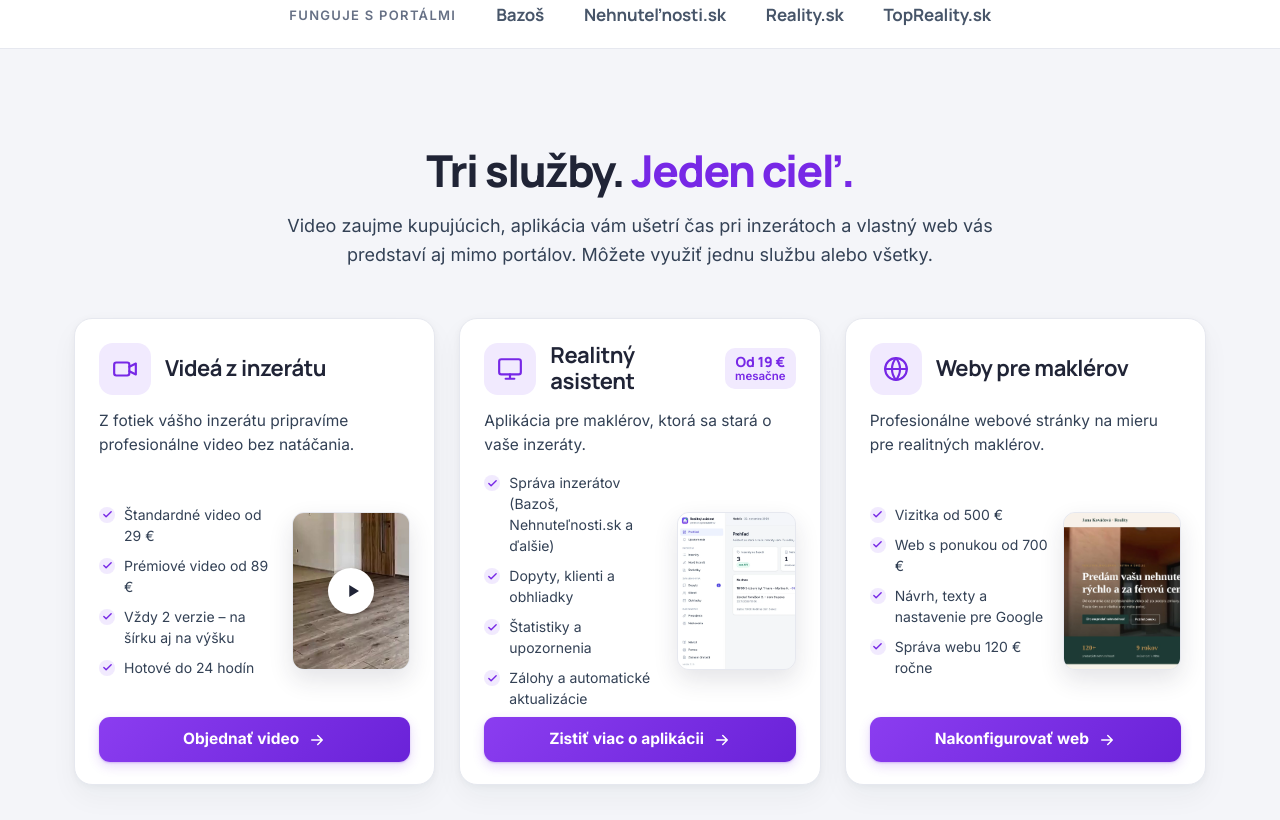
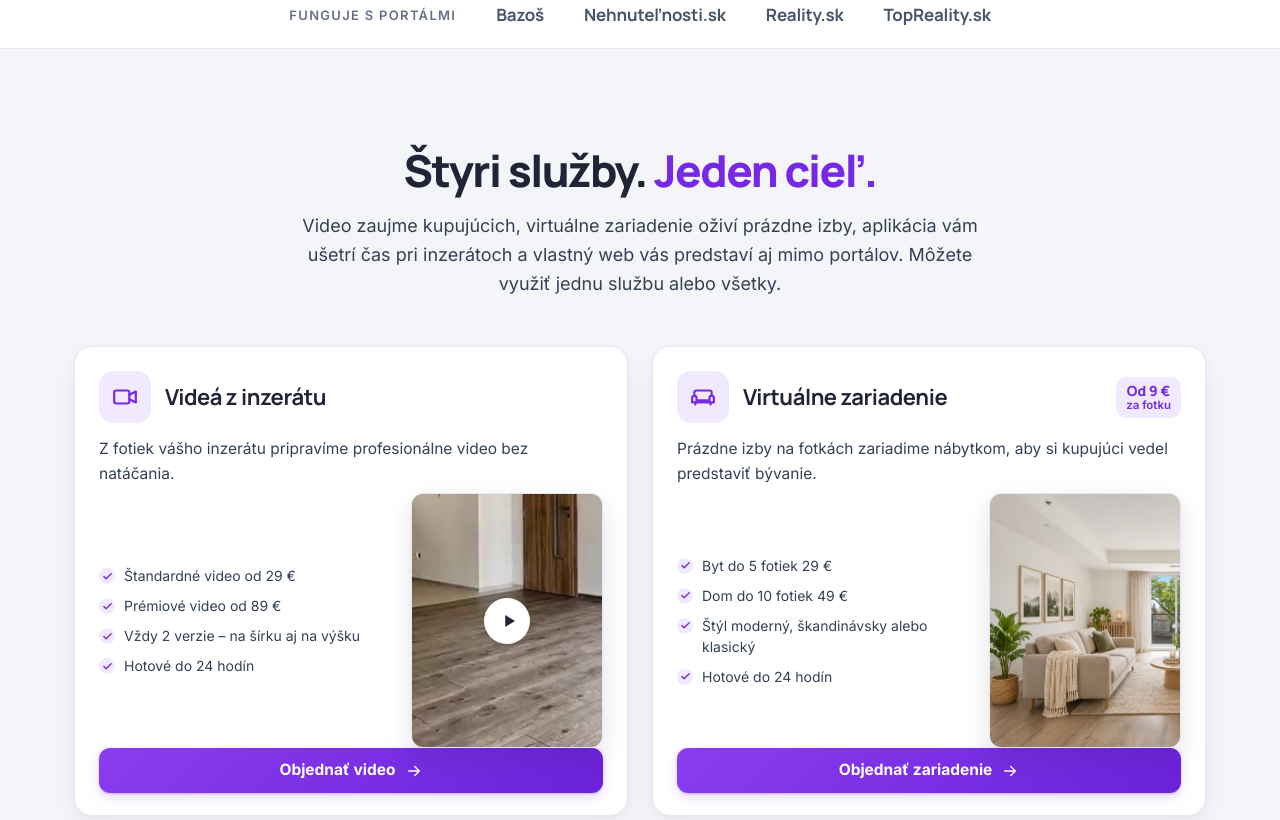
Before and after one commit to Rar773/realitny-asistent, a plain HTML site: page index.html in a window 1280 px wide. Shown: the part 767-1587 px from the top of the page. Drawn offline with Linux system fonts and the light colour scheme.

Commit message:
Virtualne zariadenie v menu Sluzby, v paticke a ako 4. karta v prehlade sluzieb
Co-Authored-By: Claude Opus 5.5 <noreply@anthropic.com>

Claude-Session: https://claude.ai/code/session_01MEeUVhqdptTjPGt2hC7jaR

```diff
--- a/index.html
+++ b/index.html
@@ -21,8 +21,8 @@
 <meta name="twitter:card" content="summary_large_image">
 <link rel="preconnect" href="https://fonts.googleapis.com"><link rel="preconnect" href="https://fonts.gstatic.com" crossorigin>
 <link href="https://fonts.googleapis.com/css2?family=Inter:wght@400;500;600;700&amp;family=Manrope:wght@700;800&amp;display=swap" rel="stylesheet">
-<link rel="stylesheet" href="styles.css?v=20261124g">
-<script src="main.js?v=20261124g" defer></script>
+<link rel="stylesheet" href="styles.css?v=20261124h">
+<script src="main.js?v=20261124h" defer></script>
 </head>
 <body>
 <a class="skip" href="#obsah">Preskočiť na obsah</a>
@@ -32,6 +32,7 @@
     <div class="dd"><button type="button" aria-expanded="false" aria-controls="dd-sluzby">Služby <svg viewBox="0 0 24 24" fill="none" stroke="currentColor" stroke-width="2" stroke-linecap="round" stroke-linejoin="round" aria-hidden="true"><path d="m6 9 6 6 6-6"/></svg></button>
       <div class="ddp" id="dd-sluzby">
         <a href="videa.html"><span class="ic"><svg viewBox="0 0 24 24" fill="none" stroke="currentColor" stroke-width="2" stroke-linecap="round" stroke-linejoin="round" aria-hidden="true"><rect x="2" y="6" width="14" height="12" rx="2"/><path d="m16 10 6-3v10l-6-3"/></svg></span><span><b>Videá z fotiek inzerátu</b><span>Štandard 29 € · Prémiové 89 € · do 24 hodín</span></span></a>
+        <a href="index.html#zariadenie"><span class="ic"><svg viewBox="0 0 24 24" fill="none" stroke="currentColor" stroke-width="2" stroke-linecap="round" stroke-linejoin="round" aria-hidden="true"><path d="M4 11V8a2 2 0 0 1 2-2h12a2 2 0 0 1 2 2v3"/><path d="M2 13a2 2 0 0 1 4 0v2h12v-2a2 2 0 0 1 4 0v4H2z"/><path d="M5 17v2M19 17v2"/></svg></span><span><b>Virtuálne zariadenie fotiek</b><span>Prázdne izby zariadime · od 9 € · do 24 hodín</span></span></a>
         <a href="asistent.html"><span class="ic"><svg viewBox="0 0 24 24" fill="none" stroke="currentColor" stroke-width="2" stroke-linecap="round" stroke-linejoin="round" aria-hidden="true"><rect x="2" y="3" width="20" height="14" rx="2"/><path d="M8 21h8M12 17v4"/></svg></span><span><b>Realitný asistent</b><span>Aplikácia, ktorá sa stará o vaše inzeráty · od 19 € mesačne</span></span></a>
         <a href="weby.html"><span class="ic"><svg viewBox="0 0 24 24" fill="none" stroke="currentColor" stroke-width="2" stroke-linecap="round" stroke-linejoin="round" aria-hidden="true"><circle cx="12" cy="12" r="10"/><path d="M2 12h20M12 2a15.3 15.3 0 0 1 0 20M12 2a15.3 15.3 0 0 0 0 20"/></svg></span><span><b>Weby pre maklérov</b><span>Web na kľúč od 500 € · správa 120 € ročne</span></span></a>
       </div>
@@ -68,14 +69,21 @@
 <div class="portals"><div class="wrap"><span>Funguje s portálmi</span><b>Bazoš</b><b>Nehnuteľnosti.sk</b><b>Reality.sk</b><b>TopReality.sk</b></div></div>
 
 <section id="sluzby"><div class="wrap">
-  <div class="sh c"><h2>Tri služby. <span class="grad">Jeden cieľ.</span></h2><p>Video zaujme kupujúcich, aplikácia vám ušetrí čas pri inzerátoch a vlastný web vás predstaví aj mimo portálov. Môžete využiť jednu službu alebo všetky.</p></div>
-  <div class="g3">
+  <div class="sh c"><h2>Štyri služby. <span class="grad">Jeden cieľ.</span></h2><p>Video zaujme kupujúcich, virtuálne zariadenie oživí prázdne izby, aplikácia vám ušetrí čas pri inzerátoch a vlastný web vás predstaví aj mimo portálov. Môžete využiť jednu službu alebo všetky.</p></div>
+  <div class="g3 g4s">
   <article class="svc2">
     <div class="svc2-h"><span class="ic"><svg viewBox="0 0 24 24" fill="none" stroke="currentColor" stroke-width="2" stroke-linecap="round" stroke-linejoin="round" aria-hidden="true"><rect x="2" y="6" width="14" height="12" rx="2"/><path d="m16 10 6-3v10l-6-3"/></svg></span><h3><a href="videa.html">Videá z inzerátu</a></h3></div>
     <p>Z fotiek vášho inzerátu pripravíme profesionálne video bez natáčania.</p>
     <div class="svc2-b"><ul class="chk"><li>Štandardné video od 29 €</li><li>Prémiové video od 89 €</li><li>Vždy 2 verzie – na šírku aj na výšku</li><li>Hotové do 24 hodín</li></ul>
       <a class="svc2-img" href="videa.html" aria-label="Pozrieť ukážky videí"><img src="ukazka/obyvacka.jpg" alt="Ukážka videa – interiér" width="800" height="600" loading="lazy"><span class="play"><svg viewBox="0 0 24 24" aria-hidden="true"><path d="M7 4v16l13-8z" fill="currentColor"/></svg></span></a></div>
     <a class="btn full" href="videa.html">Objednať video <svg viewBox="0 0 24 24" fill="none" stroke="currentColor" stroke-width="2" stroke-linecap="round" stroke-linejoin="round" aria-hidden="true"><path d="M5 12h14M13 6l6 6-6 6"/></svg></a>
+  </article>
+  <article class="svc2 svc2-zar">
+    <div class="svc2-h"><span class="ic"><svg viewBox="0 0 24 24" fill="none" stroke="currentColor" stroke-width="2" stroke-linecap="round" stroke-linejoin="round" aria-hidden="true"><path d="M4 11V8a2 2 0 0 1 2-2h12a2 2 0 0 1 2 2v3"/><path d="M2 13a2 2 0 0 1 4 0v2h12v-2a2 2 0 0 1 4 0v4H2z"/><path d="M5 17v2M19 17v2"/></svg></span><h3><a href="index.html#zariadenie">Virtuálne zariadenie</a></h3><span class="pill">Od 9 €<small>za fotku</small></span></div>
+    <p>Prázdne izby na fotkách zariadime nábytkom, aby si kupujúci vedel predstaviť bývanie.</p>
+    <div class="svc2-b"><ul class="chk"><li>Byt do 5 fotiek 29 €</li><li>Dom do 10 fotiek 49 €</li><li>Štýl moderný, škandinávsky alebo klasický</li><li>Hotové do 24 hodín</li></ul>
+      <a class="svc2-img" href="index.html#zariadenie" aria-label="Pozrieť ukážku pred a po"><picture><source srcset="img/po-zariadena-m.webp" type="image/webp"><img src="img/po-zariadena.jpg" alt="Ukážka virtuálne zariadenej obývačky" width="1536" height="1024" loading="lazy"></picture></a></div>
+    <a class="btn full" href="objednavka.html">Objednať zariadenie <svg viewBox="0 0 24 24" fill="none" stroke="currentColor" stroke-width="2" stroke-linecap="round" stroke-linejoin="round" aria-hidden="true"><path d="M5 12h14M13 6l6 6-6 6"/></svg></a>
   </article>
   <article class="svc2">
     <div class="svc2-h"><span class="ic"><svg viewBox="0 0 24 24" fill="none" stroke="currentColor" stroke-width="2" stroke-linecap="round" stroke-linejoin="round" aria-hidden="true"><rect x="2" y="3" width="20" height="14" rx="2"/><path d="M8 21h8M12 17v4"/></svg></span><h3><a href="asistent.html">Realitný asistent</a></h3><span class="pill">Od 19 €<small>mesačne</small></span></div>
@@ -231,7 +239,7 @@
       <a class="logo" href="index.html" aria-label="Realitný asistent – domov"><svg class="lg-ic" viewBox="0 0 48 44" fill="none" stroke="currentColor" stroke-width="4" stroke-linecap="round" stroke-linejoin="round" aria-hidden="true"><path d="M4 21 24 4l20 17"/><path d="M9 17v23h30V17"/><path d="M34 9V5"/><rect x="18.5" y="22" width="11" height="10" rx="1" stroke-width="3"/><path d="M24 22v10M18.5 27h11" stroke-width="2.5"/></svg><span class="lg-t"><b>Realitný</b><b>asistent</b></span></a>
       <p>Menej času pri inzerátoch. Viac času na klientov. Videá, aplikácia a weby pre maklérov a realitné kancelárie na Slovensku.</p>
     </div>
-    <div><h4>Služby</h4><a href="videa.html">Videá z fotiek inzerátu</a><a href="asistent.html">Realitný asistent</a><a href="weby.html">Weby pre maklérov</a><a href="index.html#baliky">Balíky</a></div>
+    <div><h4>Služby</h4><a href="videa.html">Videá z fotiek inzerátu</a><a href="index.html#zariadenie">Virtuálne zariadenie</a><a href="asistent.html">Realitný asistent</a><a href="weby.html">Weby pre maklérov</a><a href="index.html#baliky">Balíky</a></div>
     <div><h4>Informácie</h4><a href="odporucanie.html">Odporučte kolegu</a><a href="podmienky.html">Obchodné podmienky</a><a href="sukromie.html">Ochrana osobných údajov</a><a href="podmienky.html#odstupenie">Vrátenie peňazí</a></div>
     <div><h4>Kontakt</h4><a href="mailto:info@realitnyasistent.eu">info@realitnyasistent.eu</a><p style="margin-top:6px">Odpovedáme spravidla do 1 pracovného dňa.</p></div>
   </div>
--- a/styles.css
+++ b/styles.css
@@ -1089,3 +1089,6 @@ header.top.menu-otvorene{backdrop-filter:none!important;-webkit-backdrop-filter:
 .ohotovo .btn{margin-top:14px}
 @media (max-width:980px){.obj{grid-template-columns:1fr}.osum{position:static}}
 @media (max-width:640px){.ovyber,.ostyly{grid-template-columns:1fr}.og2{grid-template-columns:1fr}.okrok{padding:18px 16px 14px}.ofotky{grid-template-columns:repeat(2,1fr)}}
+
+/* 4 služby na úvode – 2×2 */
+@media (min-width:981px){.g3.g4s{grid-template-columns:repeat(2,1fr)}}
```
Also changed, not shown: 404.html (+4 -3 lines), asistent.html (+4 -3 lines), objednavka.html (+4 -4 lines), odporucanie.html (+4 -3 lines), podmienky.html (+4 -3 lines), sukromie.html (+4 -3 lines), videa.html (+4 -3 lines), weby.html (+4 -3 lines).
